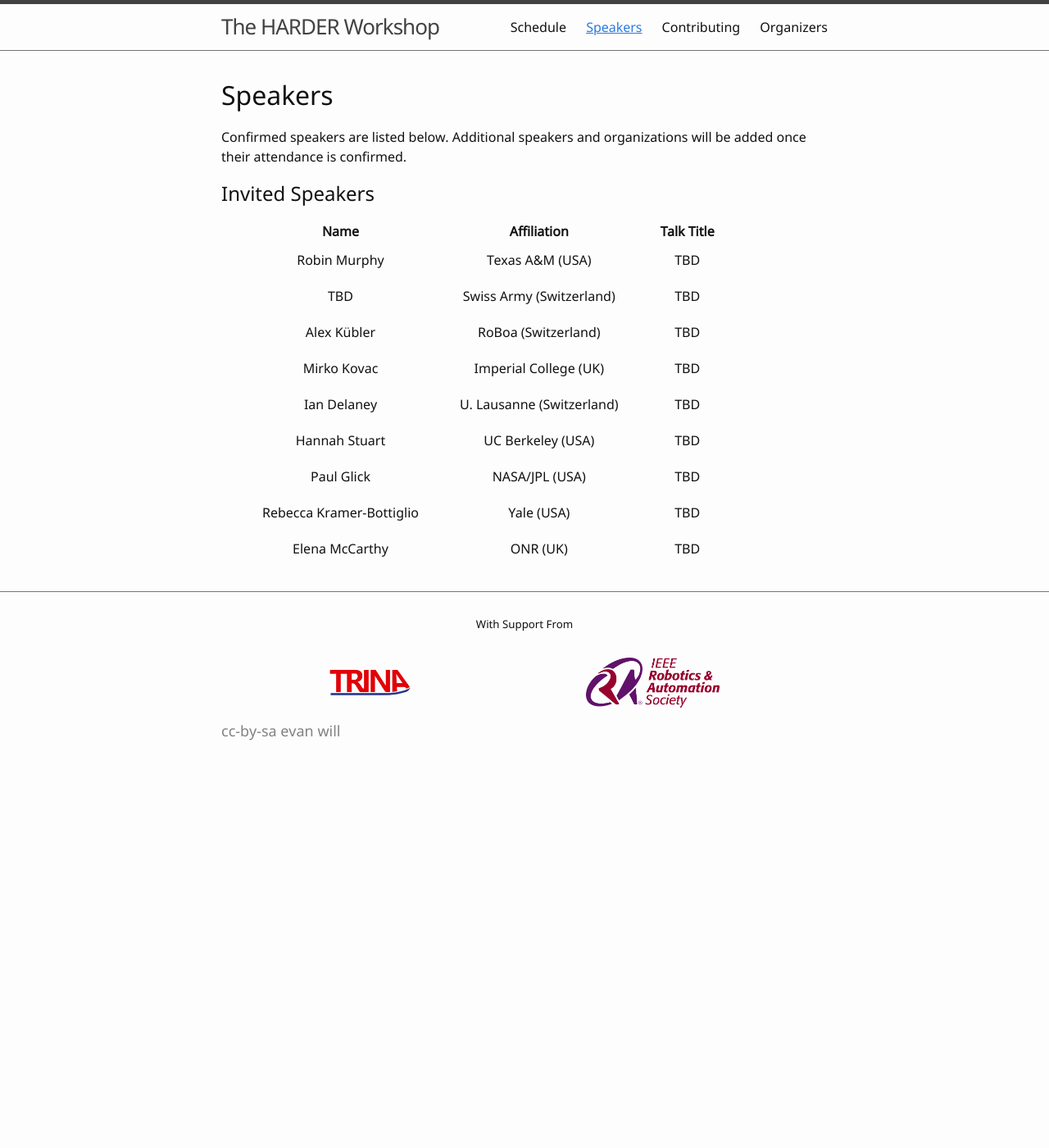
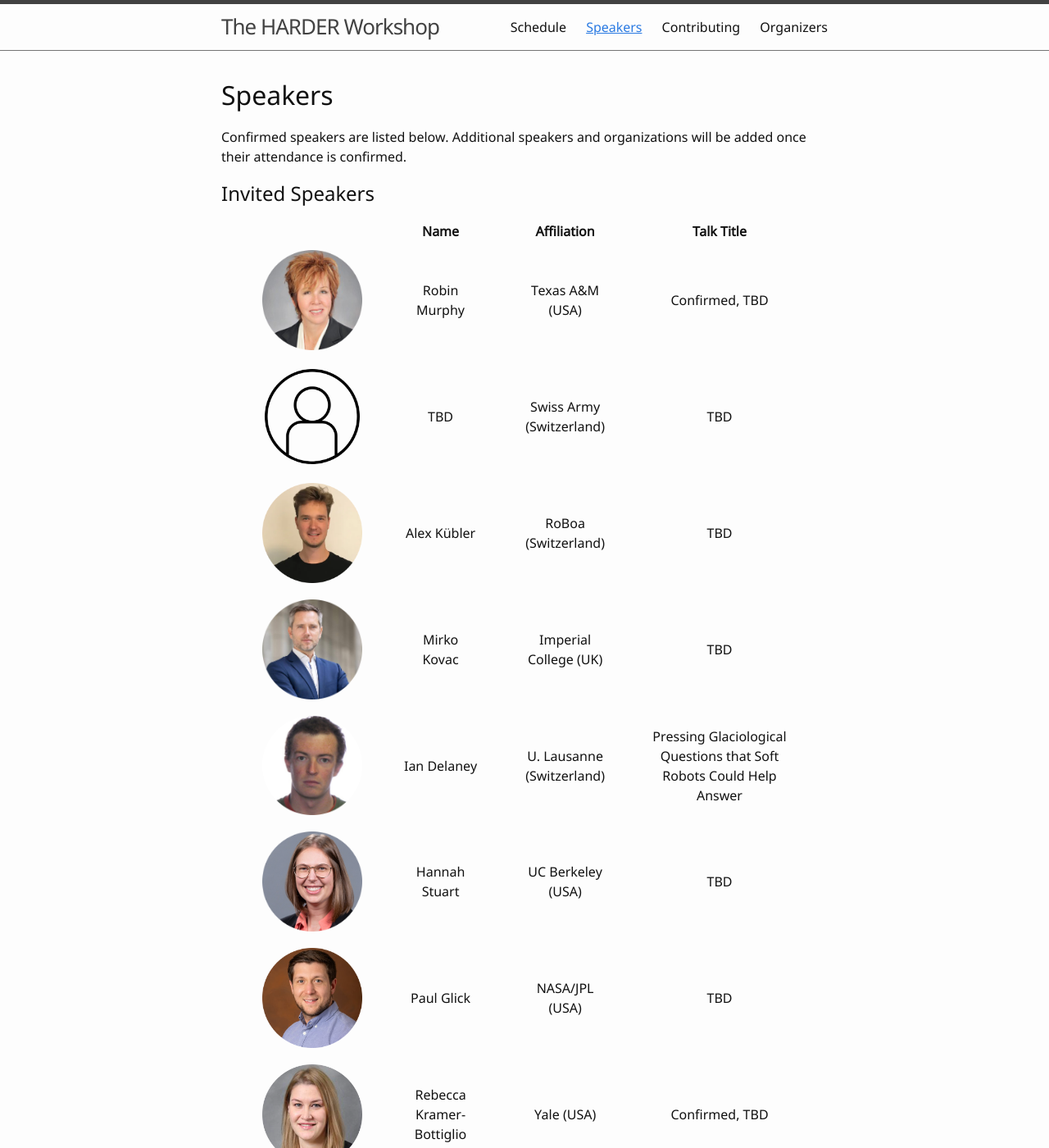
Before and after one commit to harder-workshop/robosoft_2025, a Jekyll site: the page built from 1-speakers.md, in a window 1280 px wide and 1400 px high. Shown: the whole window at 82% size. Built offline with Jekyll 4.4.1, drawn with Linux system fonts in a browser that asks for light colours.

Commit message:
adds talk titles and images

```diff
--- a/1-speakers.md
+++ b/1-speakers.md
@@ -9,14 +9,14 @@ Confirmed speakers are listed below. Additional speakers and organizations will
 
 ## Invited Speakers
 
-| Name                      | Affiliation                    | Talk Title |
-|---------------------------|-------------------------------|------------|
-| Robin Murphy              | Texas A&M (USA)               | TBD  |
-| TBD                       | Swiss Army (Switzerland)      | TBD  |
-| Alex Kübler               | RoBoa (Switzerland)           | TBD  |
-| Mirko Kovac               | Imperial College (UK)         | TBD  |
-| Ian Delaney               | U. Lausanne (Switzerland)     | TBD  |
-| Hannah Stuart             | UC Berkeley (USA)             | TBD  |
-| Paul Glick                | NASA/JPL (USA)                | TBD  |
-| Rebecca Kramer-Bottiglio  | Yale (USA)                    | TBD  |
-| Elena McCarthy            | ONR (UK)                      | TBD  |
+|| Name                      | Affiliation                    | Talk Title |
+||---------------------------|-------------------------------|------------|
+|![Robin](./images/robin_murphy-circle.png)| Robin Murphy              | Texas A&M (USA)               | Confirmed, TBD |
+|![TBD](./images/blank.png) | TBD                       | Swiss Army (Switzerland)      | TBD  |
+|![Alex](./images/alex_kubler-circle.png)| Alex Kübler               | RoBoa (Switzerland)           | TBD  |
+|![Mirko](./images/mirko-circle.png)| Mirko Kovac               | Imperial College (UK)         | TBD  |
+|![Ian](./images/Ian-Delaney-circle.png)| Ian Delaney               | U. Lausanne (Switzerland)     | Pressing Glaciological Questions that Soft Robots Could Help Answer  |
+|![Hannah](./images/Hannah-Stuart-Circle.png)| Hannah Stuart             | UC Berkeley (USA)             | TBD  |
+|![Paul](./images/Paul_Glick-circle.png)| Paul Glick                | NASA/JPL (USA)                | TBD  |
+|![Rebecca](./images/rebecca-circle.png)| Rebecca Kramer-Bottiglio  | Yale (USA)                    | Confirmed, TBD  |
+|![Elena](./images/elena-circle.png)| Elena McCarthy            | ONR (UK)                      | Confirmed, TBD  |
```
Also changed, not shown: images/Hannah-Stuart-Circle.png (added), images/Hannah-Stuart.jpg (added), images/Ian-Delaney-circle.png (added), images/Ian-Delaney.png (added), images/Paul_Glick-circle.png (added), images/Paul_Glick.jpg (added), images/alex_kubler-circle.png (added), images/alex_kubler.png (added), images/blank.png (added), images/elena-circle.png (added), images/elena.jpg (added), images/mirko-circle.png (added), images/mirko.jpg (added), images/rebecca-circle.png (added), 3 more files.
